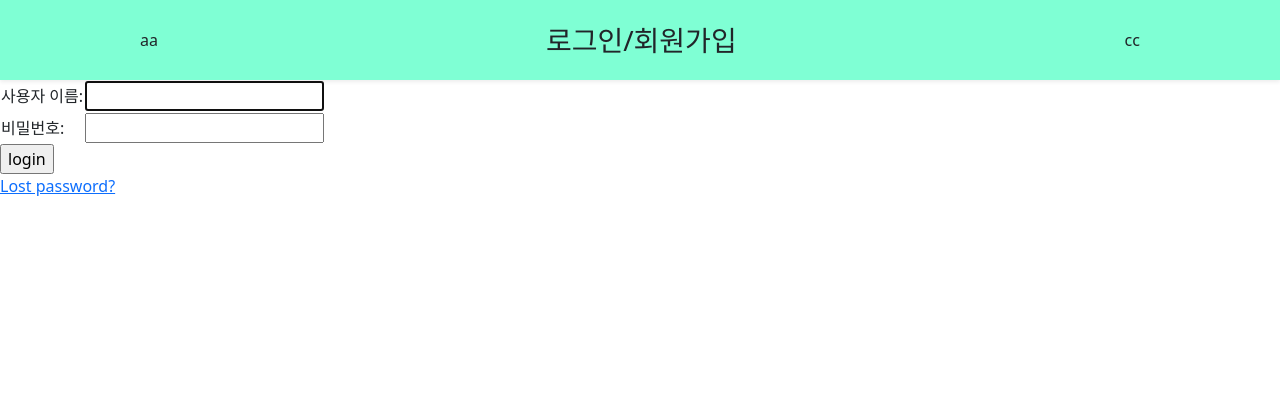
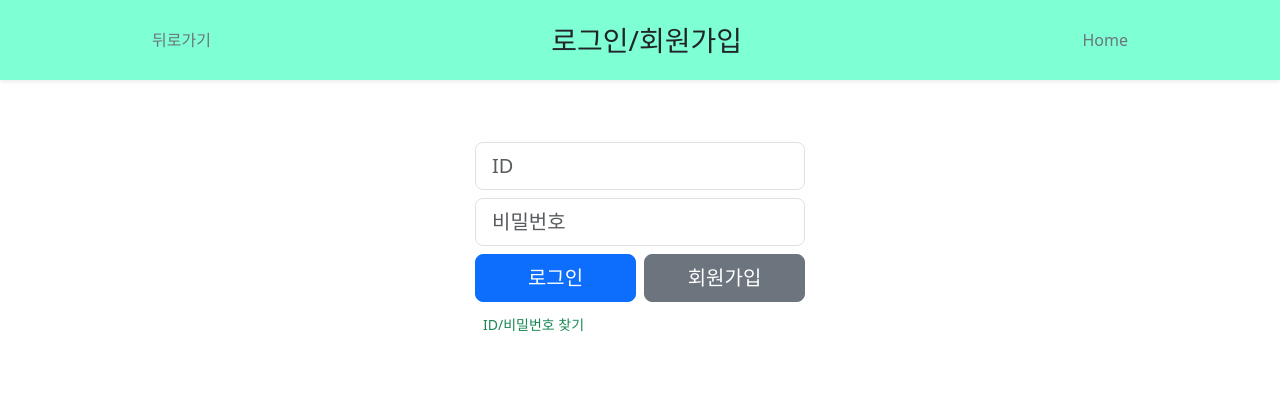
Before and after one commit to dream2405/django_comento, a Django app: page /account/login/ in a window 1280 px wide. Shown: the top 399 px of the page. Run offline with Django 4.2, Linux system fonts and the light colour scheme.

Commit message:
회원가입 및 로그인 기능 추가

```diff
--- a/account/urls.py
+++ b/account/urls.py
@@ -11,4 +11,6 @@ urlpatterns = [
             template_name='login.html'
         ), name='login'),
     path('logout/', auth_views.LogoutView.as_view(), name='logout'),
+    path('mypage/', views.my_page, name='mypage'),
+    path('signup/', views.signup, name='signup'),
 ]
--- a/templates/login.html
+++ b/templates/login.html
@@ -4,33 +4,45 @@
 <head>
     <meta charset="UTF-8">
     <meta name="viewport" content="width=device-width, initial-scale=1">
-    <title>로그인/회원가입</title>
+    <title>로그인</title>
     <link href="https://cdn.jsdelivr.net/npm/bootstrap@5.3.3/dist/css/bootstrap.min.css"
           rel="stylesheet" integrity="sha384-QWTKZyjpPEjISv5WaRU9OFeRpok6YctnYmDr5pNlyT2bRjXh0JMhjY6hW+ALEwIH" crossorigin="anonymous">
+    <style>
+        .form-div {
+            display: grid;
+            place-items: center;
+            height: 40vh;
+        }
+        #auth_btn {
+            width: 100%;
+        }
+        #nav_button {
+            border: transparent;
+            border-radius: 25pt;
+        }
+    </style>
 </head>
 <body>
 <nav class="navbar navbar-expand-lg shadow-sm" style="background-color: aquamarine">
     <div class="d-flex justify-content-between container-fluid" style="height: 64px; width: 80%">
         <div>
-            aa
+            <button id="nav_button" onclick="history.back()" class="btn btn-outline-secondary">
+                뒤로가기
+            </button>
         </div>
         <div>
             <span class="fs-3">로그인/회원가입</span>
         </div>
         <div>
-            cc
+            <a id="nav_button" class="btn btn-outline-secondary" href="{% url 'company:intro' %}">
+                Home
+            </a>
         </div>
     </div>
 </nav>
 
-<div id="content">
-
-
-<!------------------example--------------------------->
-    {% if form.errors %}
-        <p>Your username and password didn't match. Please try again.</p>
-    {% endif %}
-
+<div id="content" class="container">
+    <div class="form-div">
         {% if next %}
             {% if user.is_authenticated %}
                 <p>Your account doesn't have access to this page. To proceed,
@@ -39,27 +51,32 @@
                 <p>Please login to see this page.</p>
             {% endif %}
         {% endif %}
-
         <form method="post" action="{% url 'account:login' %}">
         {% csrf_token %}
-    <table>
-    <tr>
-        <td>{{ form.username.label_tag }}</td>
-        <td>{{ form.username }}</td>
-    </tr>
-    <tr>
-        <td>{{ form.password.label_tag }}</td>
-        <td>{{ form.password }}</td>
-    </tr>
-    </table>
-
-    <input type="submit" value="login">
+            <div class="mb-2">
+                <input type="text" class="form-control form-control-lg" id="InputID"
+                       aria-describedby="emailHelp" placeholder="ID" name="username" required>
+            </div>
+            <div class="mb-2">
+                <input type="password" class="form-control form-control-lg"
+                       id="InputPassword" placeholder="비밀번호" name="password" required>
+            </div>
+            <div class="mb-2">
+                <div class="row gx-2">
+                    <div class="col">
+                        <button type="submit" id="auth_btn" class="btn btn-primary btn-lg">로그인</button>
+                    </div>
+                    <div class="col">
+                        <a id="auth_btn" class="btn btn-secondary btn-lg"
+                                href="{% url 'account:signup' %}">회원가입</a>
+                    </div>
+                </div>
+            </div>
+            <button type="button" class="btn btn-sm btn-outline-success"
+                    style="border: transparent">ID/비밀번호 찾기</button>
             <input type="hidden" name="next" value="{{ next }}">
         </form>
-
-    {# Assumes you set up the password_reset view in your URLconf #}
-    <p><a href="#">Lost password?</a></p>
-
+    </div>
 </div>
 
 <script src="https://cdn.jsdelivr.net/npm/bootstrap@5.3.3/dist/js/bootstrap.bundle.min.js"
```
Also changed, not shown: account/forms.py (+15 -0 lines), account/views.py (+14 -21 lines), comento_main/settings.py (+4 -6 lines), templates/mypage.html (added, +43 -0 lines), templates/signup.html (added, +83 -0 lines), templates/top_nav.html (+7 -2 lines), README.md. Lines whose indentation alone changed are shown as unchanged.
